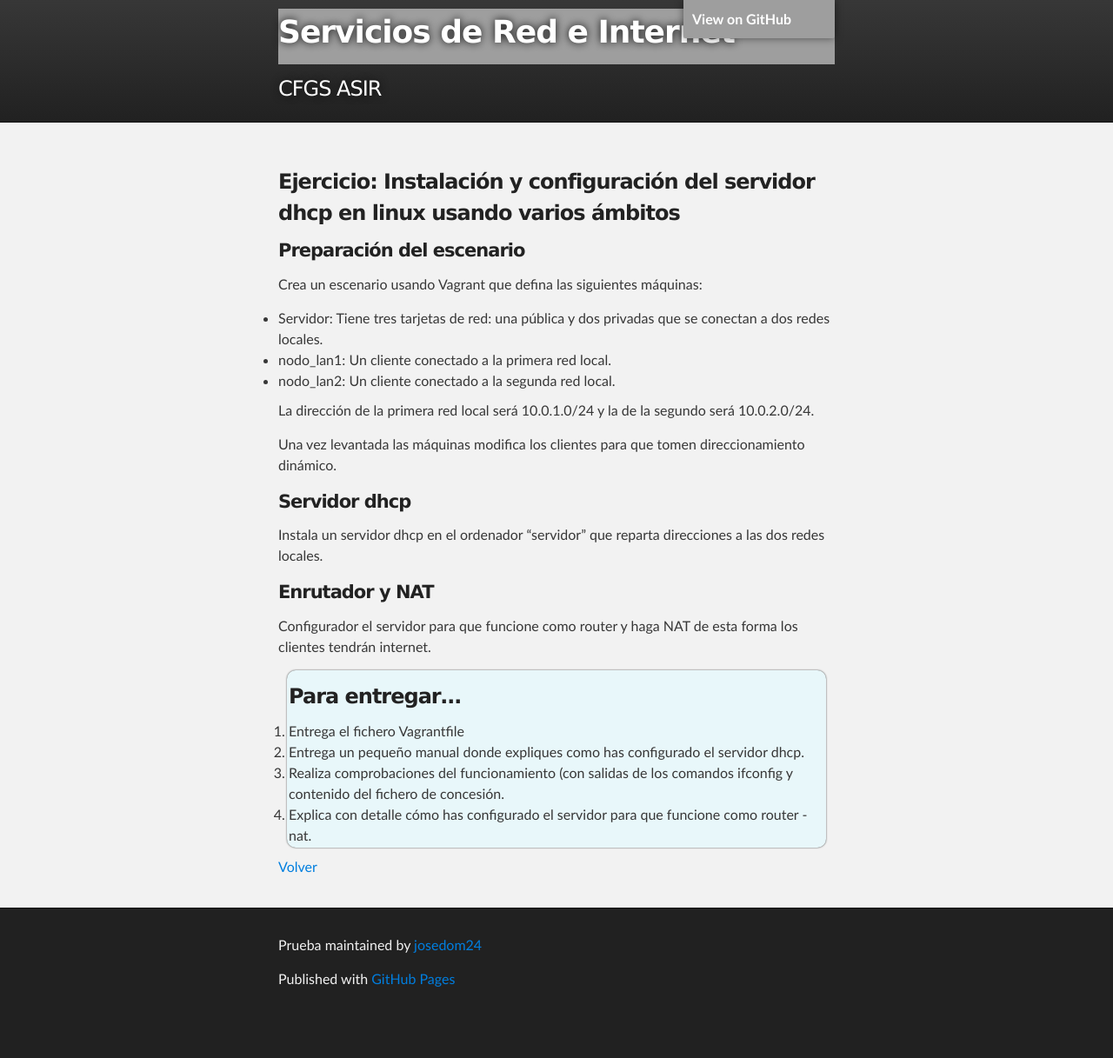
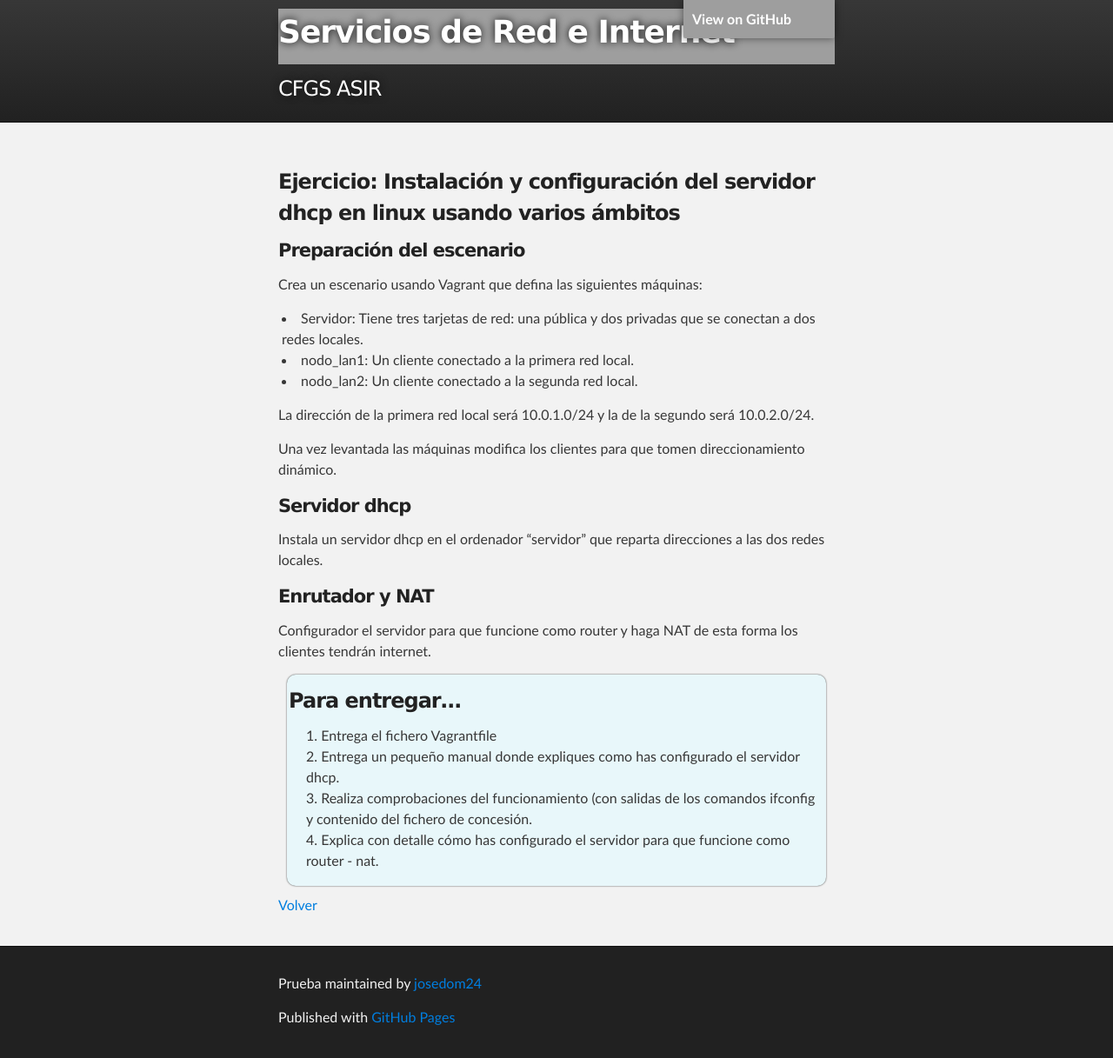
Before and after one commit to josedom24/josedom24.github.io, a Jekyll site: the page built from mod/serviciosgs/e_dhcp_3.md, in a window 1280 px wide. Shown: the whole page at 87% size. Built offline with Jekyll 4.4.1, drawn with Linux system fonts in a browser that asks for light colours; before the commit the page ends 1173 px from its top, so only the background shows below that; grey boxes are pictures that could not be loaded.

Commit message:
Update stylesheet.css

```diff
--- a/stylesheets/stylesheet.css
+++ b/stylesheets/stylesheet.css
@@ -35,6 +35,10 @@ footer, header, hgroup, menu, nav, section {
   display: block;
 }
 
+
+ol, ul {
+  list-style: none;
+}
 
 
 blockquote, q {
@@ -193,7 +197,21 @@ blockquote {
   border-left: 3px solid #bbb;
 }
 
+ul, ol, dl {
+  margin-bottom: 15px
+}
 
+ul li {
+  list-style: inside;
+  padding-left: 4px;
+}
+
+
+
+ol li {
+  list-style: decimal inside;
+  padding-left: 20px;
+}
 
 dl dt {
   font-weight: bold;
```
